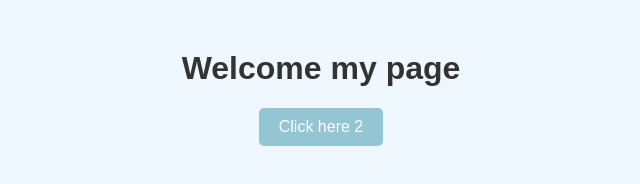
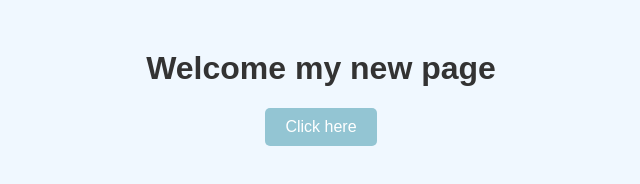
Before and after one commit to Karen020701/AWSdeploy, a plain HTML site: page index.html in a window 1280 px wide. Shown: the whole page, without its empty margins (319-959 px from the left). Drawn offline with Linux system fonts and the light colour scheme.

Commit message:
feat: :sparkles: Test

```diff
--- a/index.html
+++ b/index.html
@@ -27,8 +27,8 @@
     </style>
 </head>
 <body>
-    <h1>Welcome my page</h1>
-    <button onclick="mostrarMensaje()">Click here 2</button>
+    <h1>Welcome my new page</h1>
+    <button onclick="mostrarMensaje()">Click here</button>
 
     <script>
         function mostrarMensaje() {
```
